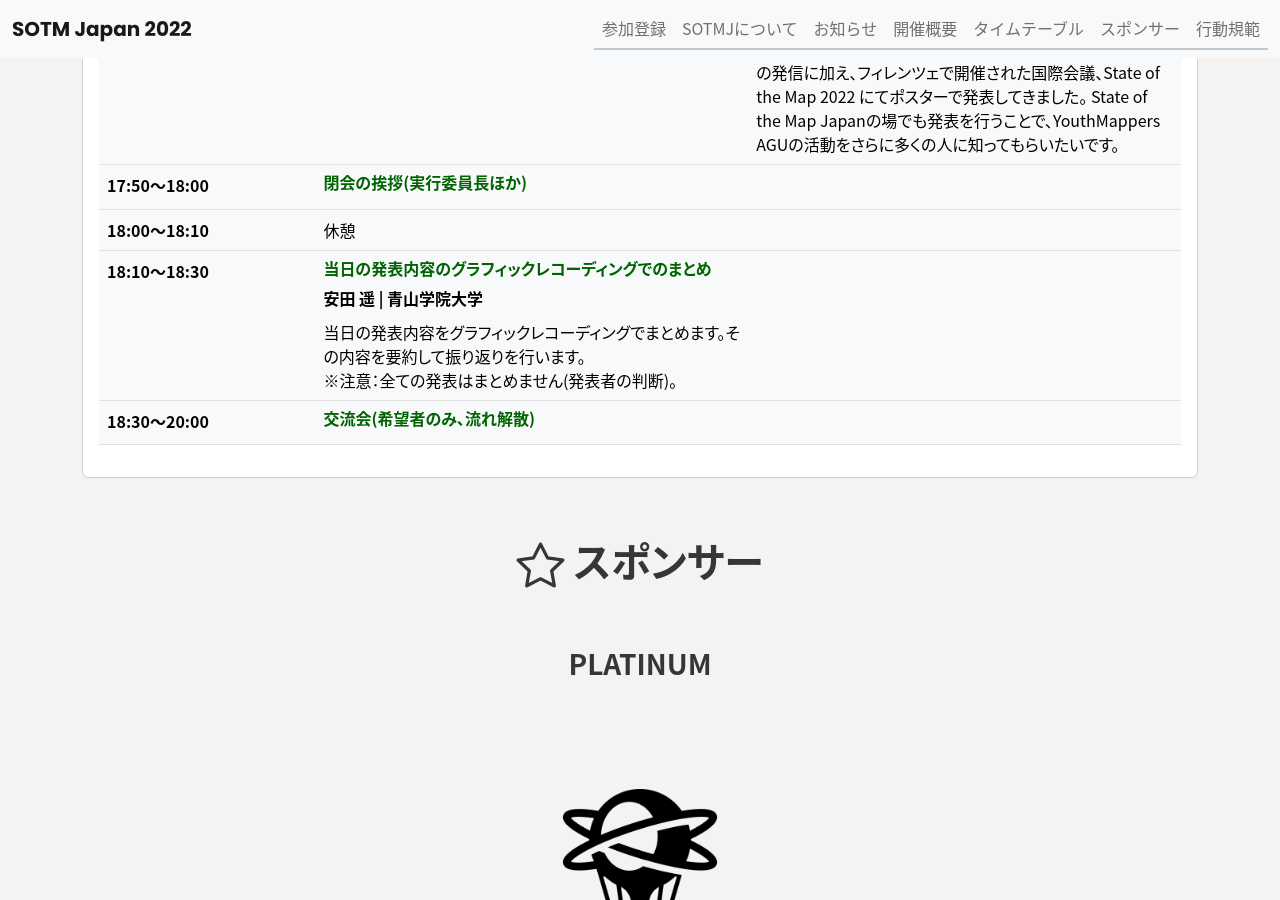
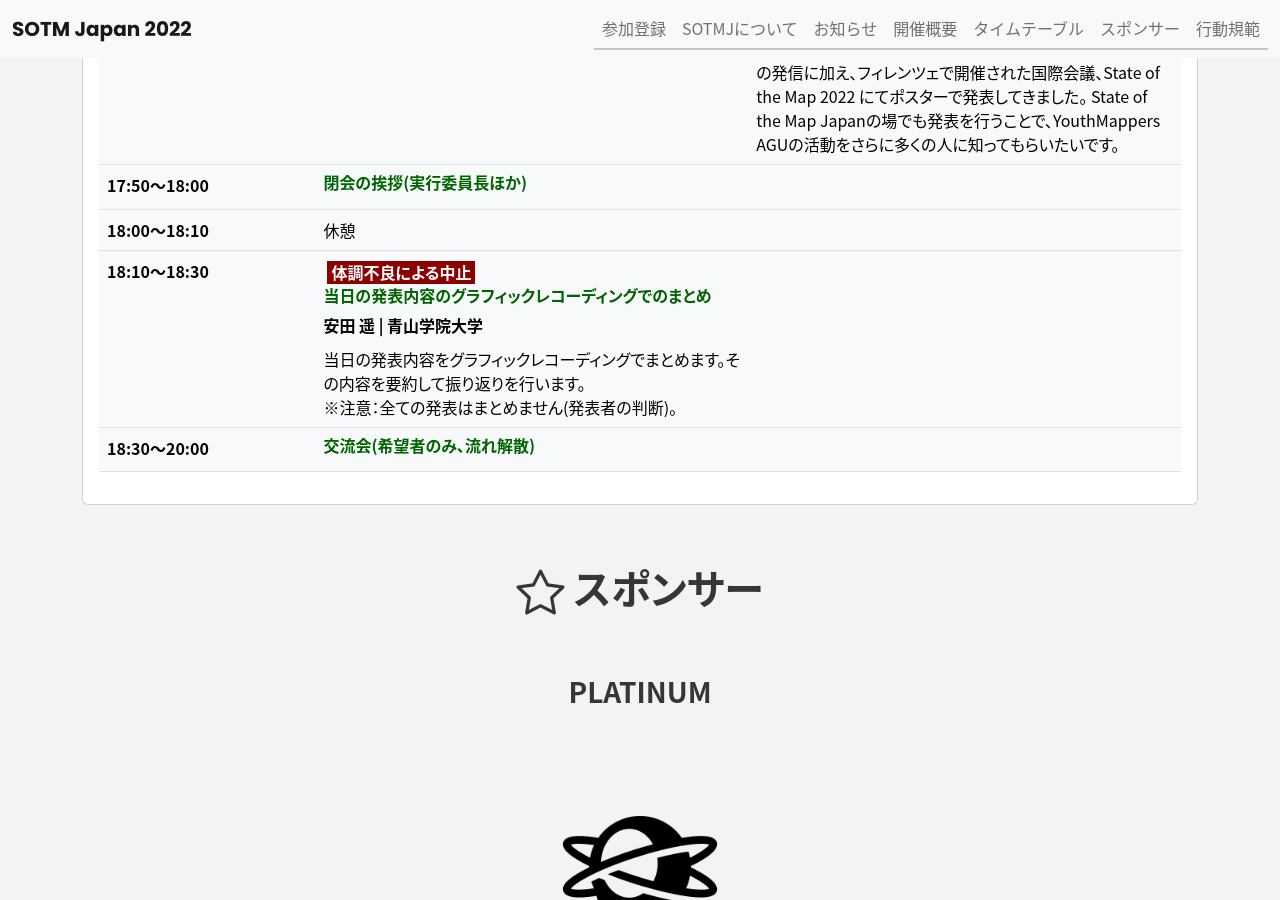
Before and after one commit to osmfj/sotmjp2022, a Jekyll site: the page built from index.md, in a window 1280 px wide and 900 px high, scrolled down 6051 px. Built offline with Jekyll 4.4.1, drawn with Linux system fonts in a browser that asks for light colours; comment, search, counter and statistics services are not loaded.

Commit message:
グラレコ中止を追加

```diff
--- a/_includes/timetable.html
+++ b/_includes/timetable.html
@@ -166,7 +166,8 @@
                       <h5>
                         <span>登壇者変更</span>
                         <br>
-                        オフラインWeb地図サーバー「UNVT Portable」</h5>
+                        オフラインWeb地図サーバー「UNVT Portable」
+                      </h5>
                       <p class="speaker">日向野 邦春 | 青山学院大学 古橋研究室4年</p>
                       オフライン環境下でもスマートフォン等のデバイスから自由にWeb地図の利用を可能にするマップサーバー「UNVT Portable 」。
                       激甚災害時のオフライン環境での機能を想定しており、災害発生後に撮影したドローン空撮画像、OpenStreetMap、JAXA等が無料公開している衛星画像など、事前に用意した各種オープンデータタイルデータセットを組み合わせて、災害時に必要となる地図を提供します。
@@ -244,7 +245,9 @@
                   </tr>
                   <tr>
                     <th>17:50〜18:00</th>
-                    <td><h5>閉会の挨拶(実行委員長ほか)</h5></td>
+                    <td>
+                      <h5>閉会の挨拶(実行委員長ほか)</h5>
+                    </td>
                     <td>&nbsp;</td>
                   </tr>
                   <tr>
@@ -254,7 +257,10 @@
                   <tr>
                     <th>18:10〜18:30</th>
                     <td>
-                      <h5>当日の発表内容のグラフィックレコーディングでのまとめ</h5>
+                      <h5>
+                        <span class="red">体調不良による中止</span><br>
+                        当日の発表内容のグラフィックレコーディングでのまとめ
+                      </h5>
                       <p class="speaker">安田 遥 | 青山学院大学</p>
                       当日の発表内容をグラフィックレコーディングでまとめます。その内容を要約して振り返りを行います。<br>
                       ※注意：全ての発表はまとめません(発表者の判断)。
@@ -263,7 +269,9 @@
                   </tr>
                   <tr>
                     <th>18:30〜20:00</th>
-                    <td><h5>交流会(希望者のみ、流れ解散)</h5></td>
+                    <td>
+                      <h5>交流会(希望者のみ、流れ解散)</h5>
+                    </td>
                     <td>&nbsp;</td>
                   </tr>
 
```
